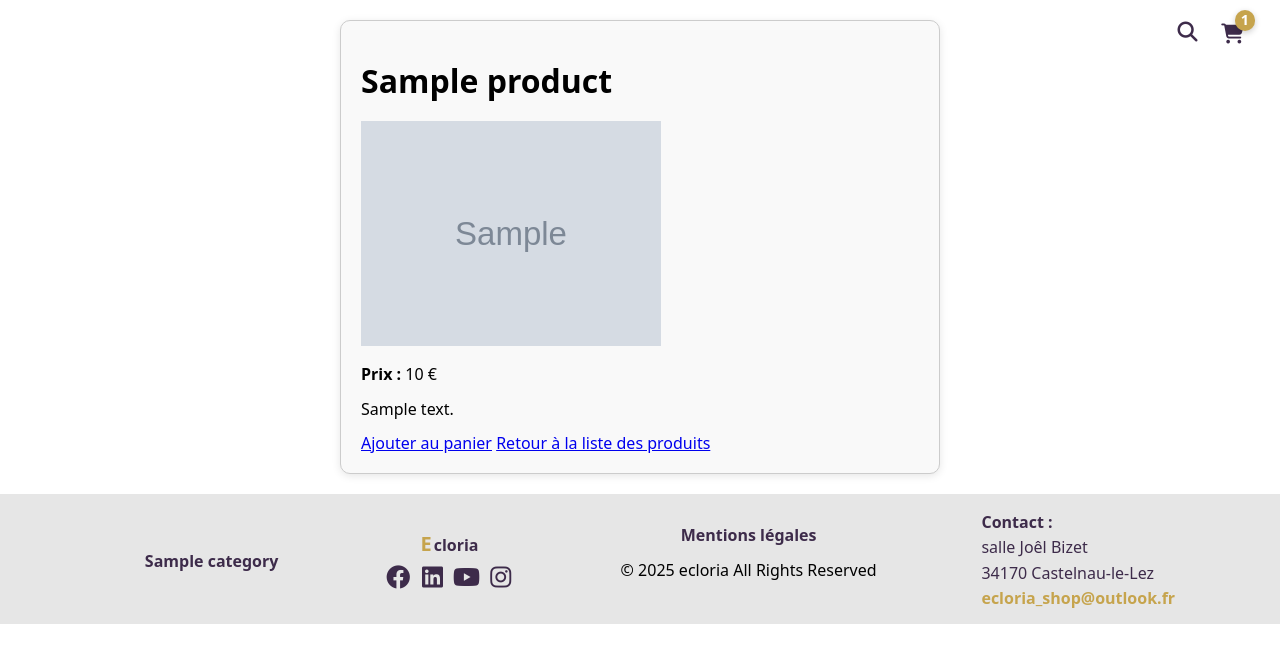
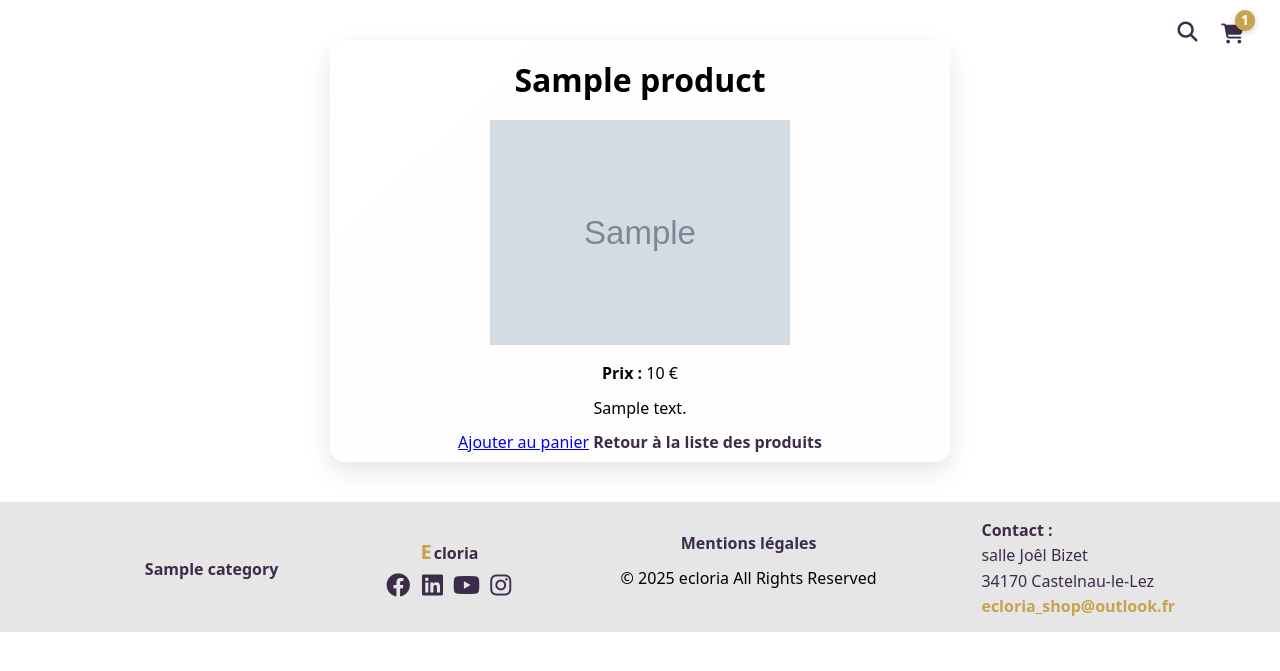
Before and after one commit to nabil-ghazali/Ecloria, a Django app: template ecloria/templates/catalog/product_detail.html in a window 1280 px wide. Shown: the part 103-774 px from the top of the page. Run offline with Django 5.2, Linux system fonts and the light colour scheme; the template is opened without the code that fills it: most values are stand-ins (such as "Sample title", 1, 10 or a date in 2020); grey boxes marked "Sample" are stand-in pictures; some libraries are stand-ins or nearby versions; some web fonts are replaced.

Commit message:
Stylisation de la fiche produit

```diff
--- a/ecloria/static/css/base.css
+++ b/ecloria/static/css/base.css
@@ -482,3 +482,14 @@ footer .news .newsletter:focus {
         left: 10px;
     }
 }
+
+
+.display-connection{
+    display: flex;
+    align-items: center;
+    gap: 10px
+}
+
+.display-connection p{
+    color: var(--golden);
+}
--- /dev/null
+++ b/ecloria/static/css/category/product_detail.css
@@ -0,0 +1,70 @@
+.card-container-product {
+    display: flex;
+    flex-direction: column;
+    justify-content: center;
+    align-items: center;
+    gap: 25px;
+
+    margin: 40px auto;
+    padding: 0 20px;
+}
+
+.card-product {
+    background: linear-gradient(135deg, #ffffff, #fefefe);
+    width: 50%;
+    border-radius: 15px;
+    overflow: hidden;
+    box-shadow: 0 10px 25px rgba(0, 0, 0, 0.1);
+    text-align: center;
+    transition: transform 0.3s ease, box-shadow 0.3s ease;
+    cursor: pointer;
+    padding-bottom: 10px;
+}
+
+/* Bouton */
+form .btn-add-cart {
+    padding: 10px 15px;
+    background-color: #3d2b4a;
+    color: white;
+    border: none;
+    border-radius: 5px;
+    cursor: pointer;
+}
+
+/* Effet au survol */
+form .btn-add-cart:hover {
+    background-color: #c6a44d;
+}
+
+.btn-back{
+    color: #3d2b4a;
+    text-decoration: none; /* enlève le soulignage */
+    font-weight: bold;     /* optionnel : mettre en gras */
+}
+
+.btn-back:hover {
+    text-decoration: underline; /* remet un soulignage seulement au survol */
+                                /* text-decoration-color: #c6a44d; */
+}
+
+/* ------------------------------------------------ Responsive ----------------------------------- */
+/* Small screens (mobile) --------------------------------- */
+@media (max-width: 768px) {
+img{
+    width: 200px;
+}
+h1{
+    font-size:larger;
+}
+}
+/* Medium screens (tablet)------------------------------ */
+@media (max-width: 1024px) {
+
+}
+
+/* Medium screens (small screen)------------------------------ */
+@media (max-width: 490px) {
+img{
+    width: 150px;
+}
+}
--- a/ecloria/static/css/login/login.css
+++ b/ecloria/static/css/login/login.css
@@ -85,7 +85,7 @@ form a:hover {
 /* Mobiles */
 @media (max-width: 480px) {
     .card-container {
-        width: 95%;
+        width: 80%;
         margin: 10px auto;
         padding: 10px;
     }
--- a/ecloria/templates/base.html
+++ b/ecloria/templates/base.html
@@ -38,7 +38,8 @@
     <link rel="stylesheet" href="https://cdnjs.cloudflare.com/ajax/libs/font-awesome/6.4.0/css/all.min.css">
     <!-- Lien css order -->
     <link rel="stylesheet" href="{% static 'css/orders/orders_summary.css' %}">
-
+    <!-- Lien css product_detail -->
+    <link rel="stylesheet" href="{% static 'css/category/product_detail.css' %}">
     <title>Ecloria</title>
 
 </head>
@@ -68,8 +69,10 @@
                     <li>
                         {% if user.is_authenticated %}
                         <!-- Affiche le nom de l'utilisateur connecté et le lien de déconnexion -->
-                        <p>Bonjour {{ user.username }} !</p>
-                        <a href="{% url 'logout' %}">Se déconnecter</a>
+                         <div class="display-connection">
+                            <p>Bonjour {{ user.username }} !</p>
+                            <a href="{% url 'logout' %}">Se déconnecter</a>
+                        </div>
                         {% else %}
                         <!-- Affiche les liens de connexion et d'inscription si l'utilisateur n'est pas connecté -->
                         <a href="{% url 'login' %}">Connection</a>
--- a/ecloria/templates/catalog/product_detail.html
+++ b/ecloria/templates/catalog/product_detail.html
@@ -1,12 +1,13 @@
 {% extends 'base.html' %}
+{% load static %}
 
 {% block content %}
-<div class="card-container">
-    <div class="card">
+<div class="card-container-product">
+    <div class="card-product">
         <h1>{{ product.name }}</h1>
 
         {% if product.thumbnail %}
-            <img src="{{ product.thumbnail.url }}" alt="{{ product.name }}" style="max-width: 400px;">
+            <img src="{{ product.thumbnail.url }}" alt="{{ product.name }}" style="max-width: 300px;">
         {% endif %}
 
         <p><strong>Prix :</strong> {{ product.price }} €</p>
@@ -19,8 +20,6 @@
                 <button type="submit" class="btn-add-cart">Ajouter au panier</button>
             </form>
 
-            <!-- Lien pour voir le panier -->
-            <a href="{% url 'cart' %}" class="btn-view-cart">Voir le panier</a>
         {% else %}
             <!-- Bouton qui renvoie vers login si NON connecté -->
             <a href="{% url 'login' %}" class="btn-add-cart">Ajouter au panier</a>
```
Also changed, not shown: ecloria/db.sqlite3.
